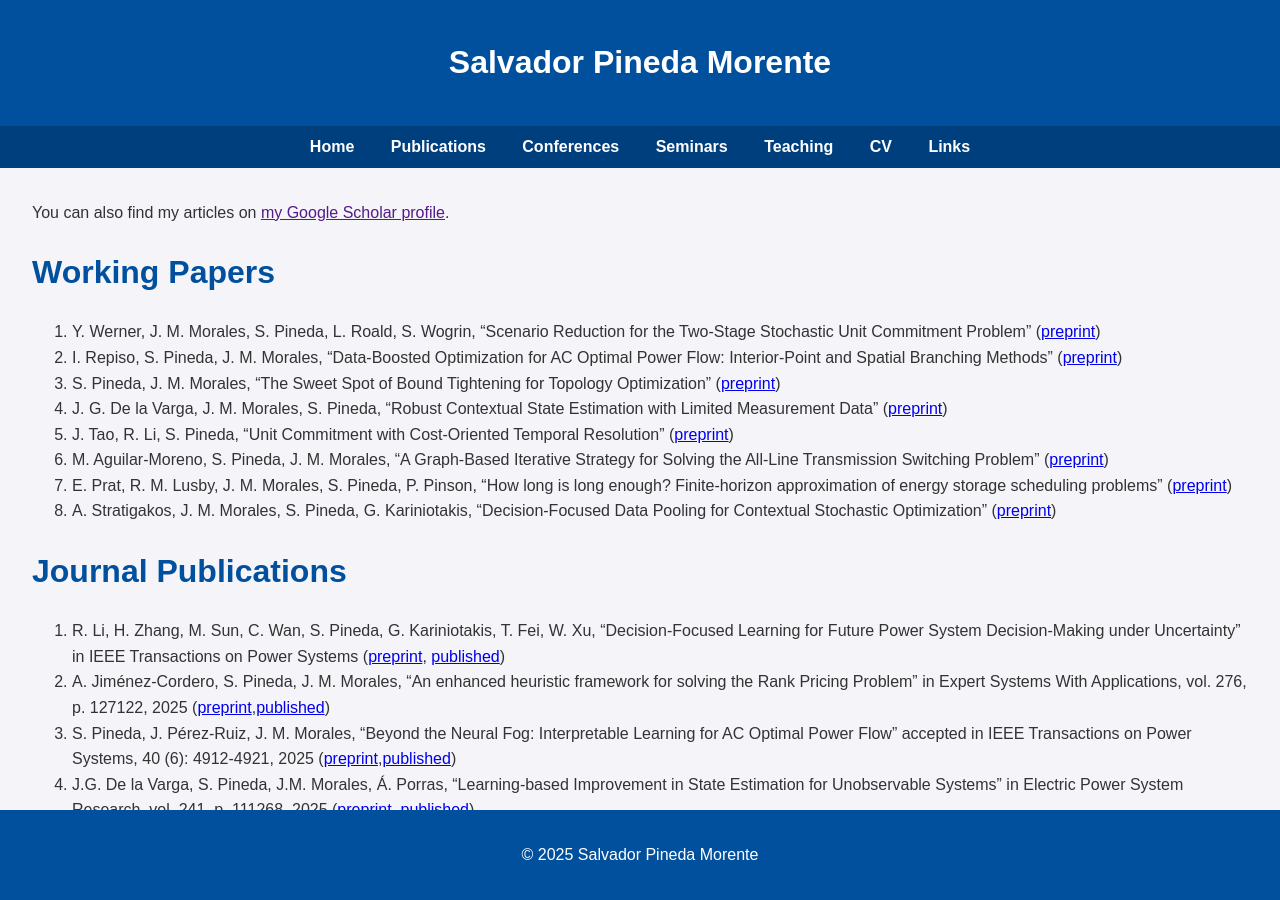
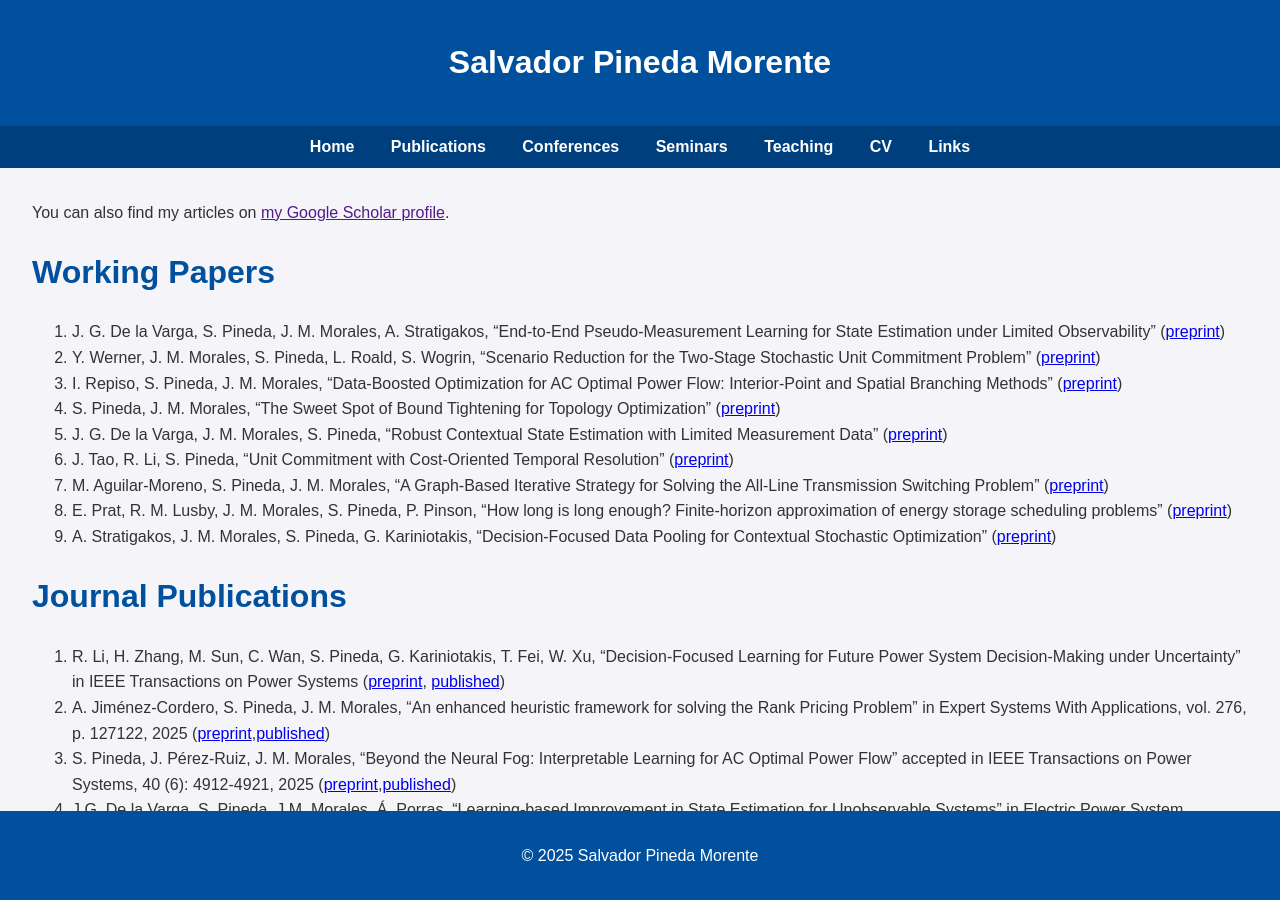
Before and after one commit to salvapineda/salvapineda.github.io, a Jekyll site: the page built from publications.md, in a window 1280 px wide and 900 px high. Built offline with Jekyll 4.4.1, drawn with Linux system fonts in a browser that asks for light colours.

Commit message:
end2end state estimation preprint

```diff
--- a/publications.md
+++ b/publications.md
@@ -8,6 +8,7 @@ title: "Publications"
 
 # Working Papers
 
+1. J. G. De la Varga, S. Pineda, J. M. Morales, A. Stratigakos, "End-to-End Pseudo-Measurement Learning for State Estimation under Limited Observability" ([preprint](https://arxiv.org/abs/2605.23525))
 1. Y. Werner, J. M. Morales, S. Pineda, L. Roald, S. Wogrin, "Scenario Reduction for the Two-Stage Stochastic Unit Commitment Problem" ([preprint](https://arxiv.org/abs/2512.19614))
 1. I. Repiso, S. Pineda, J. M. Morales, "Data-Boosted Optimization for AC Optimal Power Flow: Interior-Point and Spatial Branching Methods" ([preprint](https://arxiv.org/abs/2510.15753))
 1. S. Pineda, J. M. Morales, "The Sweet Spot of Bound Tightening for Topology Optimization" ([preprint](https://arxiv.org/abs/2507.16496))
```
